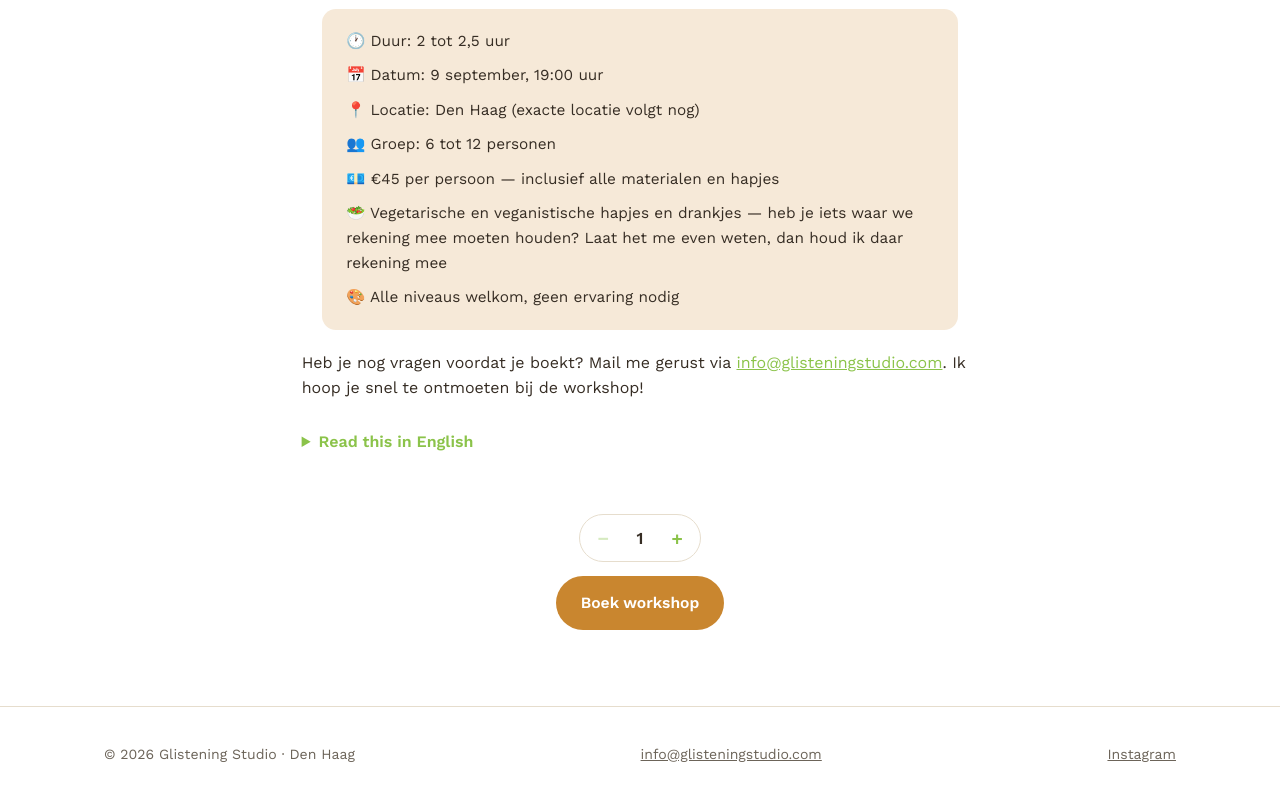
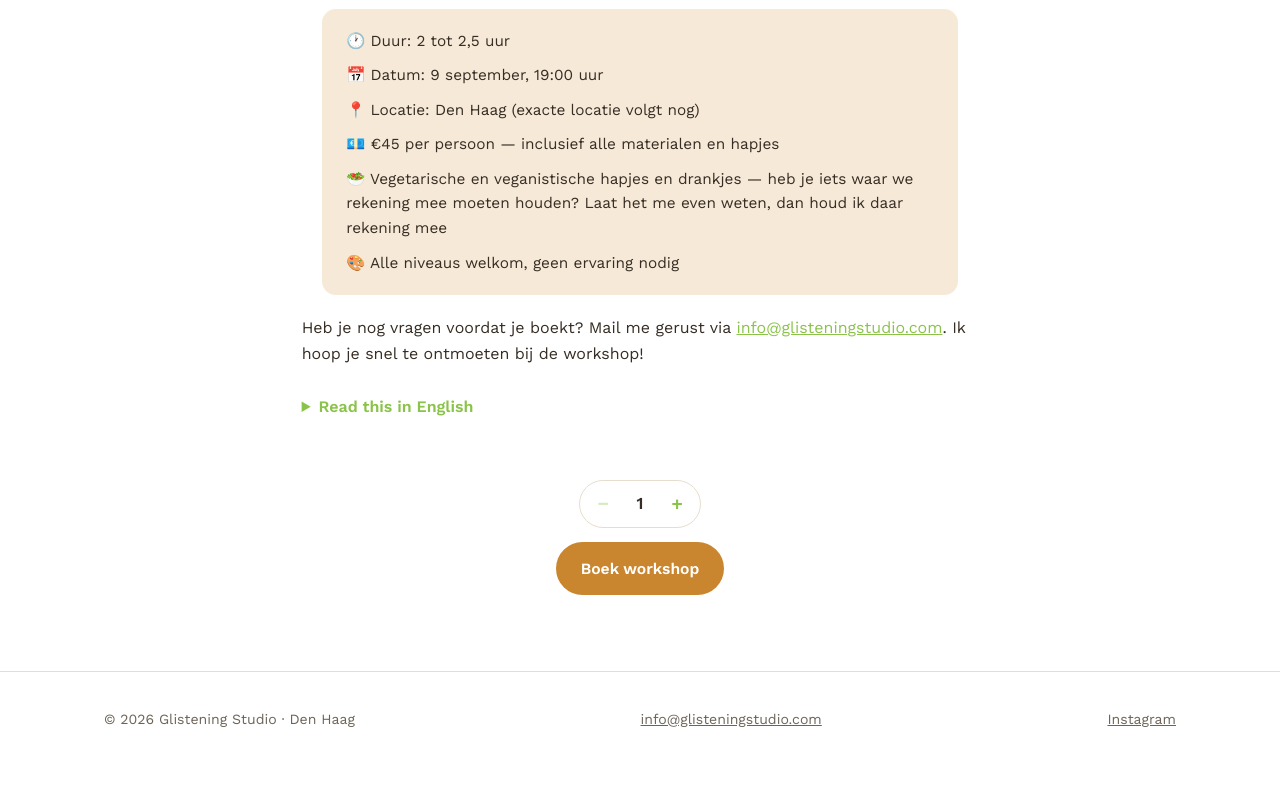
Before and after one commit to bubblybo0/Glistening-Studio-website, a plain HTML site: page workshop.html in a window 1280 px wide. Shown: the part 1100-1901 px from the top of the page. After the commit the page ends 1867 px from the top, so only its background shows below. Drawn offline with nearby package versions, Linux system fonts and the light colour scheme; a web font is replaced by a local one.

Commit message:
Groepsgrootte-vermelding verwijderen uit workshop-infoblok

```diff
--- a/workshop.html
+++ b/workshop.html
@@ -75,7 +75,6 @@
           <li>🕐 Duur: 2 tot 2,5 uur</li>
           <li>📅 Datum: <span id="evDutchDate">—</span>, <span id="evTime2">—</span> uur</li>
           <li>📍 Locatie: <span id="evCity3">—</span> (exacte locatie volgt nog)</li>
-          <li>👥 Groep: 6 tot 12 personen</li>
           <li>💶 €45 per persoon — inclusief alle materialen en hapjes</li>
           <li>🥗 Vegetarische en veganistische hapjes en drankjes — heb je iets waar we rekening mee moeten houden? Laat het me even weten, dan houd ik daar rekening mee</li>
           <li>🎨 Alle niveaus welkom, geen ervaring nodig</li>
```
